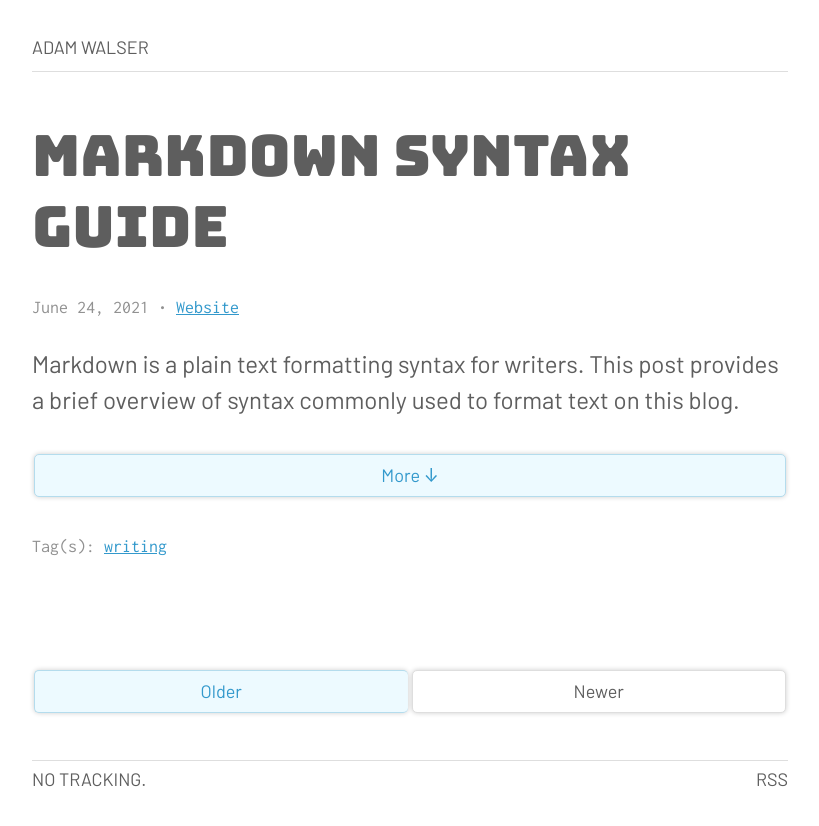
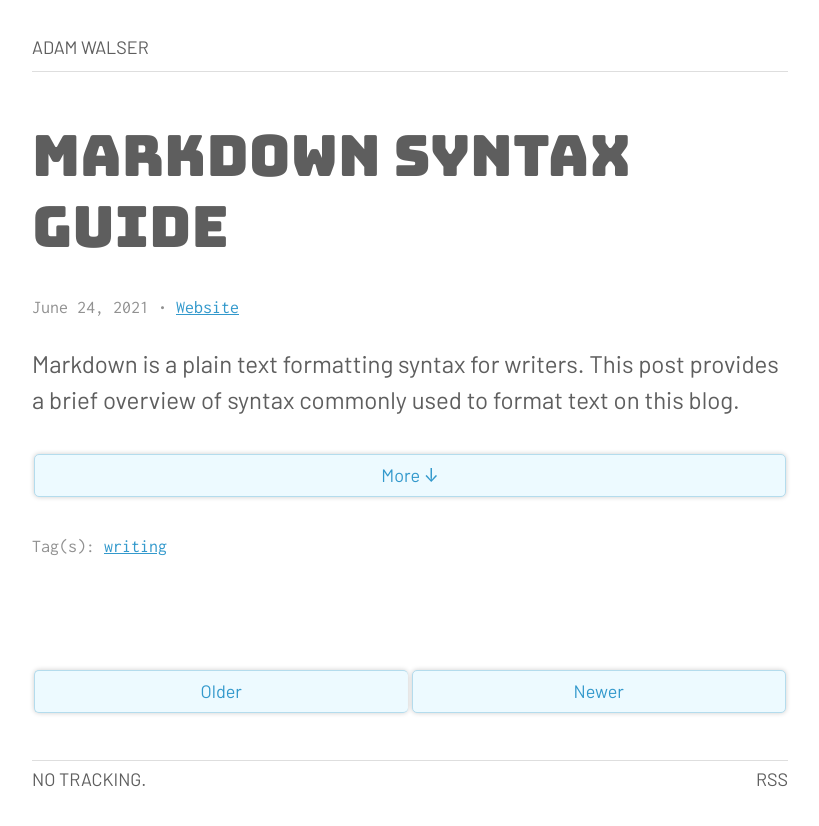
Before and after one commit to ajpwalser/ajpwalser.github.io, a Jekyll site: the page built from index.html, in a window 1280 px wide. Shown: the top 826 px of the page, without its empty margins (230-1049 px from the left). Built offline with Jekyll 4.4.1, drawn with Linux system fonts in a browser that asks for light colours; the list of posts is cut into pages by our own code.

Commit message:
Update style.css

```diff
--- a/css/style.css
+++ b/css/style.css
@@ -325,7 +325,6 @@
 
 /* Span Button */
 
-.pagination span,
 .post-nav span {
 	padding: 7px 18px;
 	margin: 2px;
```
